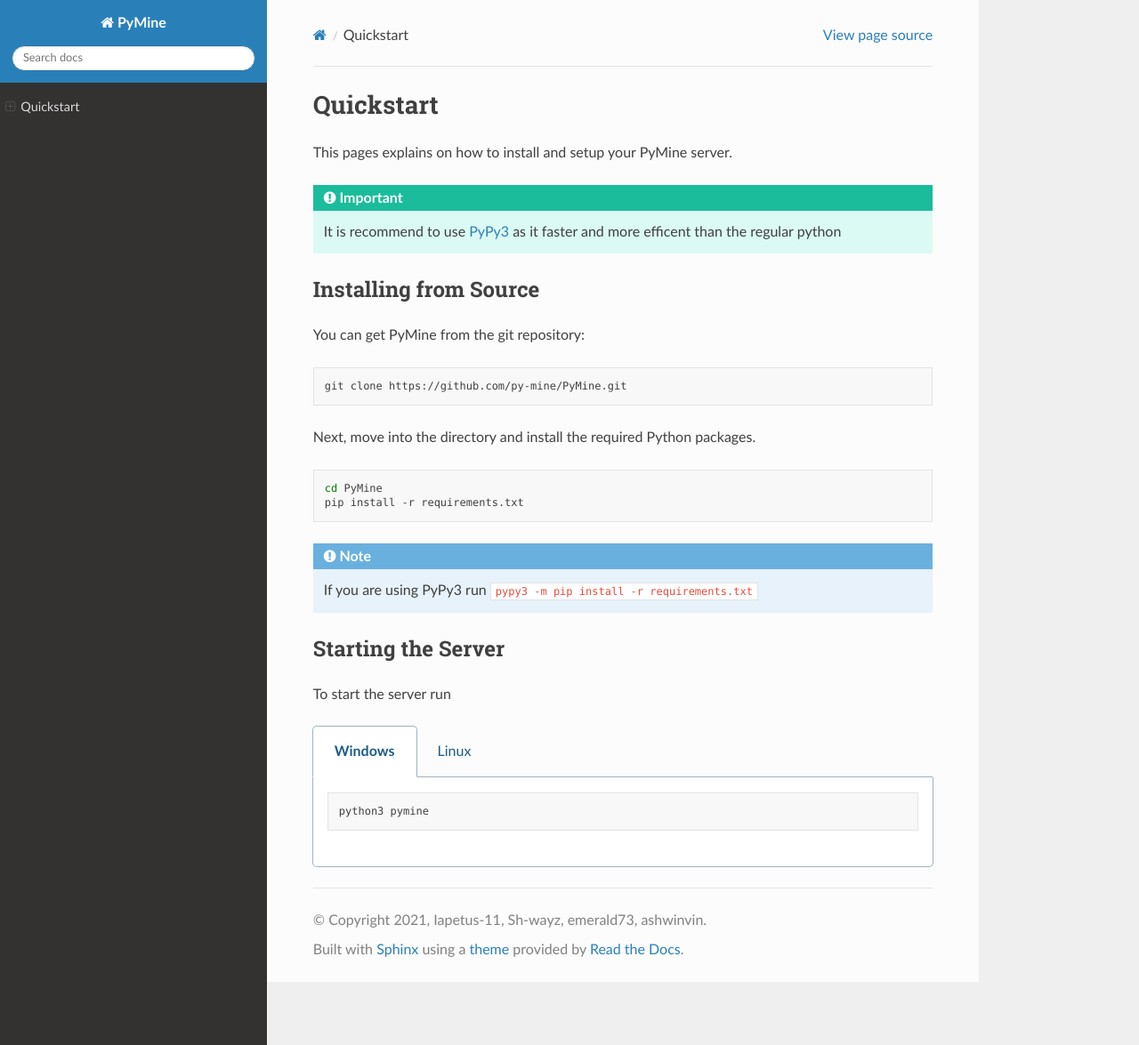
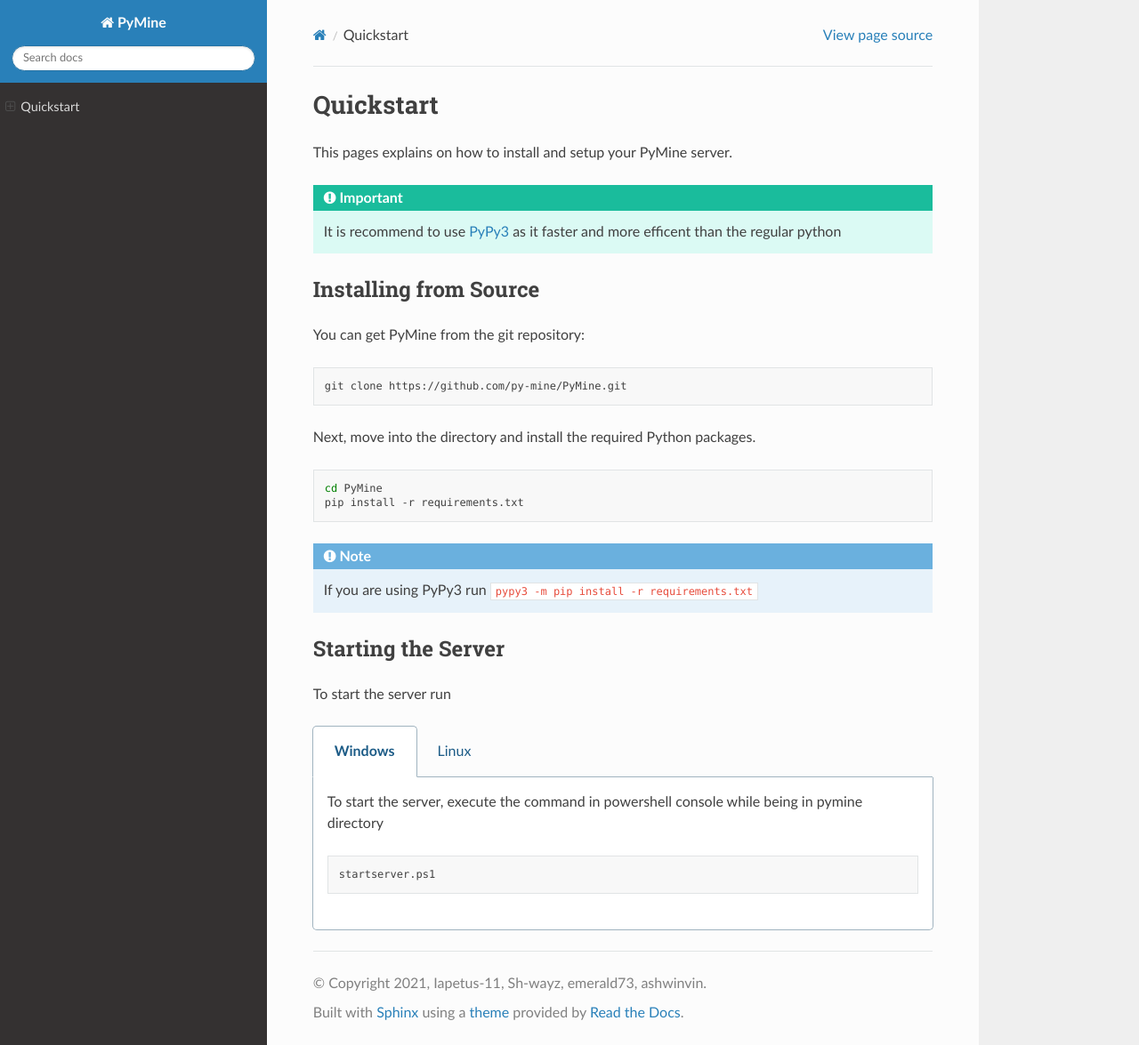
Before and after one commit to py-mine/PyMine-Server, a Sphinx documentation site: the page built from docs/quickstart.rst, in a window 1280 px wide and 1175 px high. Shown: the whole window at 89% size. Built offline with Sphinx 7.4.7 and the Read the Docs theme 2.0.0, drawn with Linux system fonts in a browser that asks for light colours.

Commit message:
update windows

```diff
--- a/docs/quickstart.rst
+++ b/docs/quickstart.rst
@@ -37,10 +37,11 @@ To start the server run
 
     .. tab:: Windows
 
+        To start the server, execute the command in powershell console while being in pymine directory
 
         .. code-block:: bash
 
-            python3 pymine
+                startserver.ps1
 
     .. tab:: Linux
 
```
